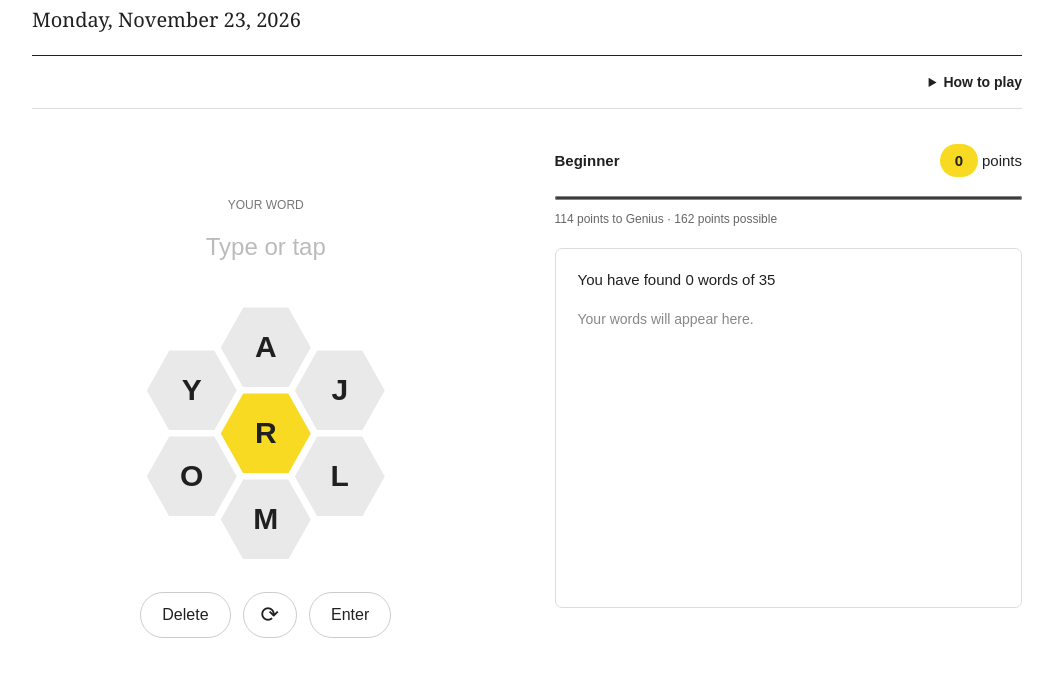
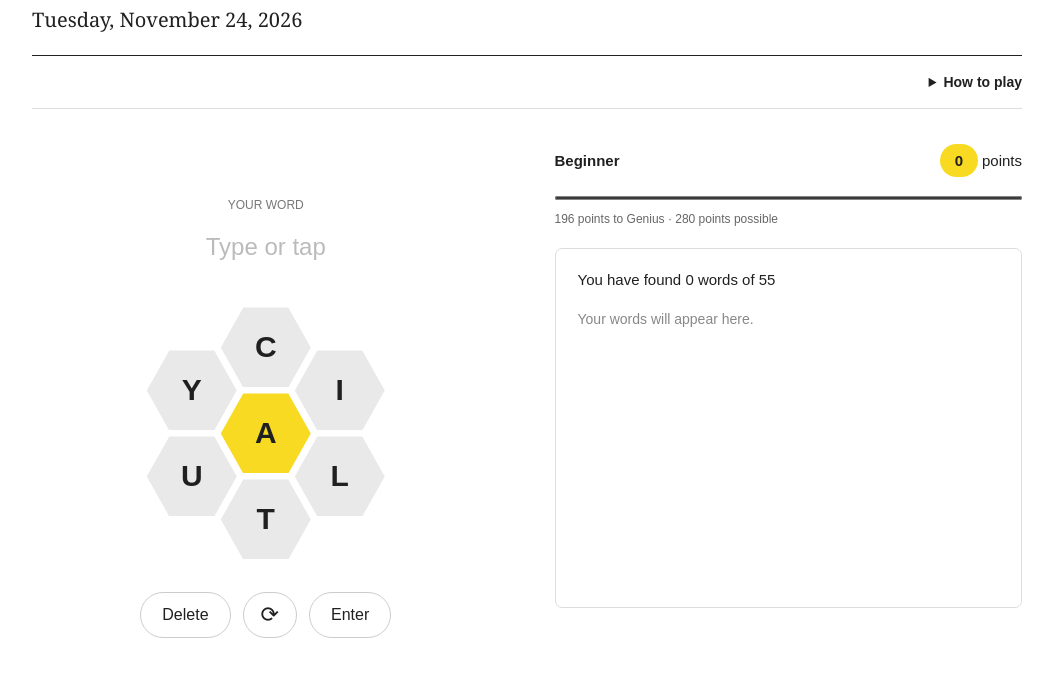
Before and after one commit to kingstarcat/spellingbee, a plain HTML site: page index.html in a window 1280 px wide. Shown: the part 91-768 px from the top of the page, without its empty margins (113-1166 px from the left). Drawn offline with Linux system fonts and the light colour scheme.

Commit message:
puzzle 2026-11-24

```diff
--- a/index.html
+++ b/index.html
@@ -85,7 +85,7 @@
     </div>
     <noscript>Enable JavaScript to play.</noscript>
   </main>
-  <script type="application/json" id="puzzle-data">{"date": "2026-11-23", "centerLetter": "r", "outerLetters": ["a", "j", "l", "m", "o", "y"], "answers": ["majorly", "ajar", "alarm", "amoral", "amorally", "armor", "armory", "army", "aroma", "array", "arroyo", "lorry", "major", "mammary", "marjoram", "marm", "marry", "mayor", "mayoral", "molar", "moor", "moral", "morally", "moray", "oral", "orally", "raja", "rally", "roam", "roar", "roll", "room", "roomy", "royal", "royally"], "pangrams": ["majorly"]}</script>
+  <script type="application/json" id="puzzle-data">{"date": "2026-11-24", "centerLetter": "a", "outerLetters": ["c", "i", "l", "t", "u", "y"], "answers": ["actuality", "acacia", "acai", "actual", "actually", "acuity", "acyclic", "alit", "allay", "ally", "atilt", "attic", "cacti", "calculi", "call", "calla", "catalytic", "catalytically", "catcall", "cattail", "cattily", "catty", "caul", "cilia", "clay", "cyclical", "cyclically", "iliac", "italic", "lactic", "lacy", "laic", "laical", "laity", "lilac", "luau", "tacit", "tacitly", "tact", "tactic", "tactical", "tactically", "tactility", "tactual", "tail", "talc", "tali", "tall", "tallit", "tally", "tatty", "taut", "tautly", "yuca", "yucca"], "pangrams": ["actuality"]}</script>
   <script>
     'use strict';
     const puzzle = JSON.parse(document.getElementById('puzzle-data').textContent);
```
